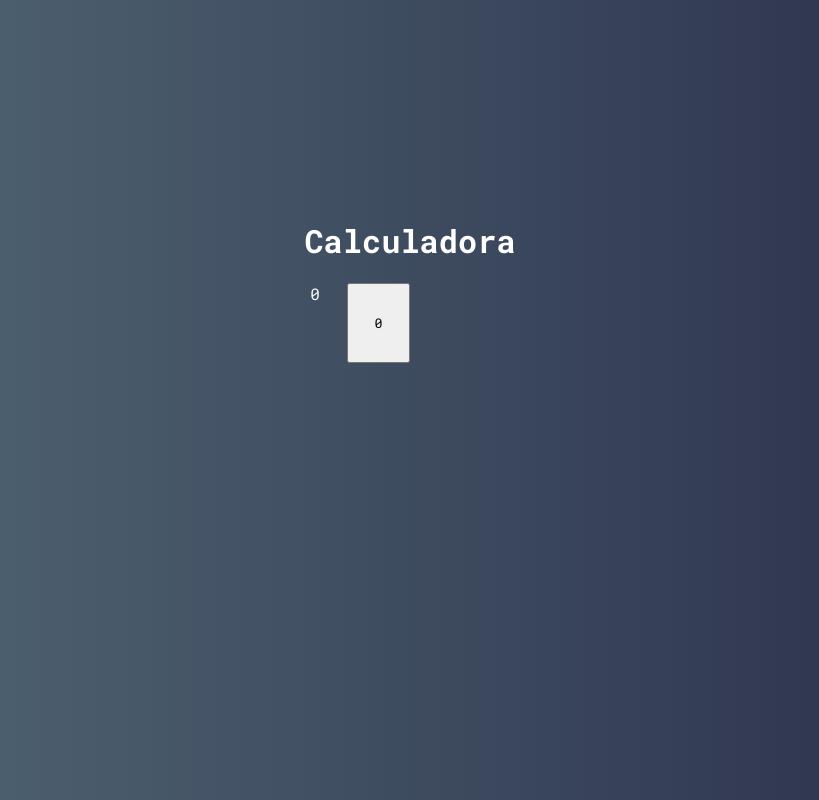
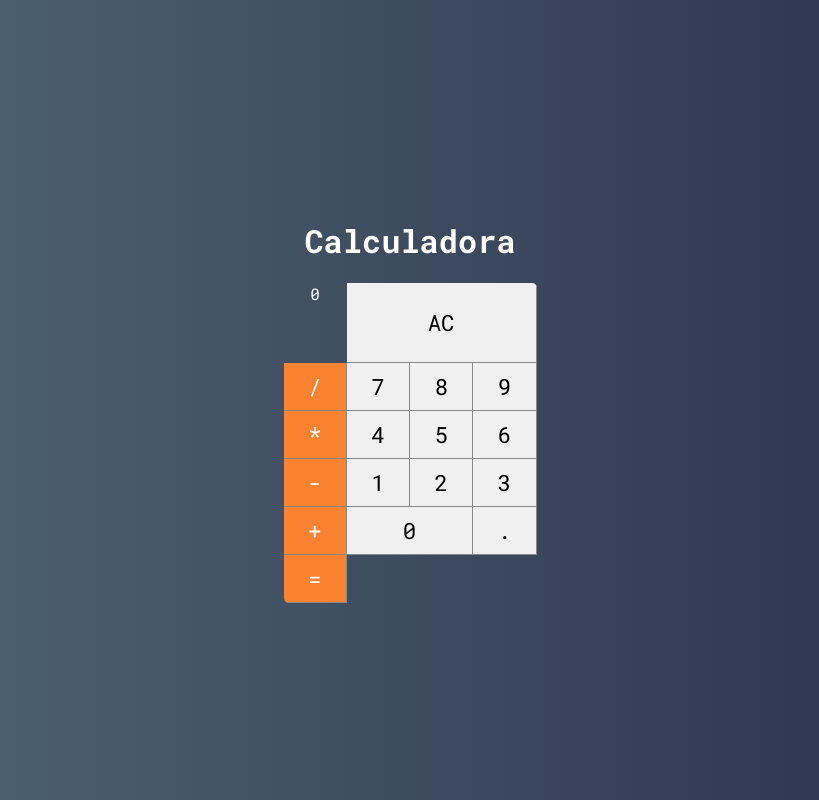
Before and after one commit to nathan-vm/calculadora-vue, a Vue app: page / in a window 1280 px wide. Shown: the whole page, without its empty margins (230-1049 px from the left). Built offline with nearby package versions, Linux system fonts and the light colour scheme.

Commit message:
Styles to button

```diff
--- a/src/components/Button.vue
+++ b/src/components/Button.vue
@@ -1,15 +1,55 @@
 <template>
-  <button class="button">
-    0
+  <button
+    class="button"
+    :class="{operation,double,triple}"
+  >
+    {{label}}
   </button>
 </template>
 
 <script>
 export default {
-
+  props: {
+    label: {},
+    operation: {type: Boolean},
+    double: {type: Boolean},
+    triple: {type: Boolean},
+  }
 }
 </script>
 
 <style>
+  :root{
+    --bg-button: #f0f0f0;
+    --border-button: solid 1px #888;
 
+  }
+
+  .button {
+    font-size: 1.4em;
+    background-color: var(--bg-button);
+    border: none;
+    border-right: var(--border-button);
+    border-bottom: var(--border-button);
+    outline: none;
+  }
+  .button:active{
+    background: #ccc;
+  }
+
+  .button.double {
+    grid-column: span 2;
+  }
+
+  .button.triple {
+    grid-column: span 3;
+  }
+
+  .button.operation {
+    background: #fa8231;
+    color: #fff;
+  }
+  .button.operation:active{
+    background: #fa8231cc;
+  }
 </style>
--- a/src/main/Calculator.vue
+++ b/src/main/Calculator.vue
@@ -1,7 +1,23 @@
 <template>
   <div class="calculator">
     <Display/>
-    <Button />
+    <Button label="AC" triple />
+    <Button label="/" operation/>
+    <Button label="7" />
+    <Button label="8" />
+    <Button label="9" />
+    <Button label="*" operation/>
+    <Button label="4" />
+    <Button label="5" />
+    <Button label="6" />
+    <Button label="-" operation/>
+    <Button label="1" />
+    <Button label="2" />
+    <Button label="3" />
+    <Button label="+" operation/>
+    <Button label="0" double />
+    <Button label="." />
+    <Button label="=" operation/>
   </div>
 </template>
 
```
